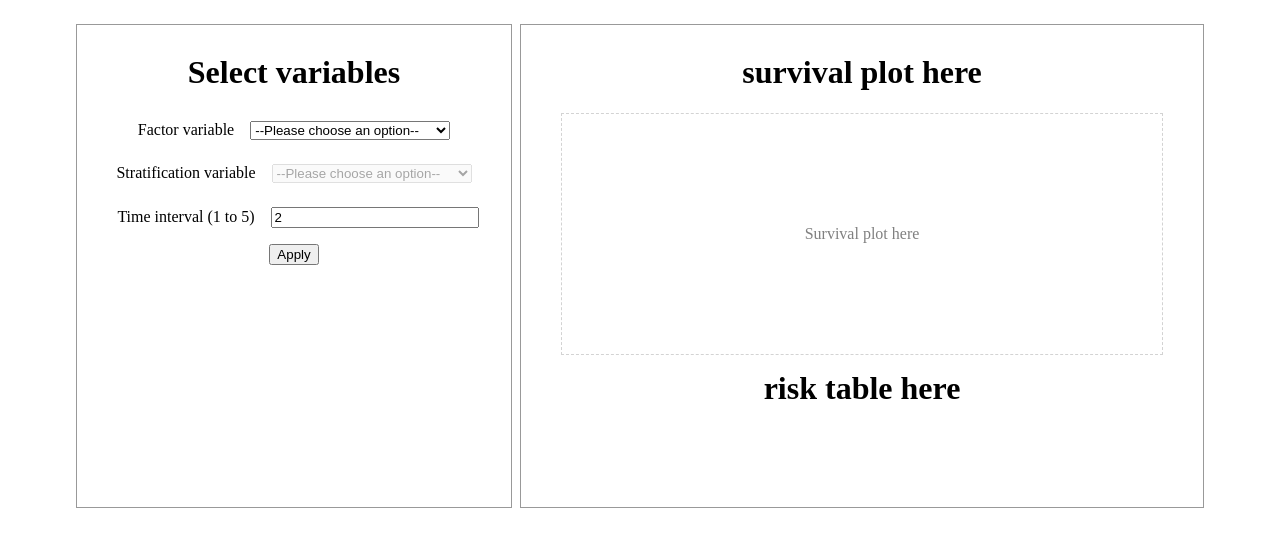
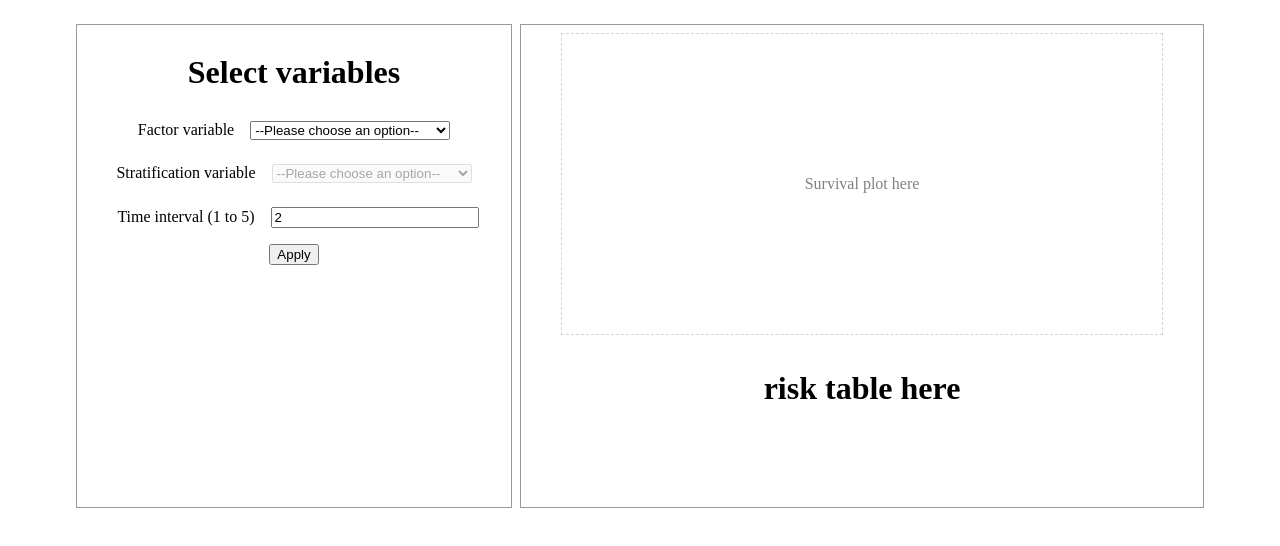
Before and after one commit to bobaekang/poc-survival-react-component, a React (Create React App) app: page / in a window 1280 px wide. Shown: the top 546 px of the page. Built offline with nearby package versions, Linux system fonts and the light colour scheme.

Commit message:
Remove heading in SurvivalPlot

```diff
--- a/src/SurvivalAnalysis/SurvivalPlot.jsx
+++ b/src/SurvivalAnalysis/SurvivalPlot.jsx
@@ -23,7 +23,7 @@ const styles = {
     display: 'flex',
     alignItems: 'center',
     justifyContent: 'center',
-    height: '80%',
+    height: '100%',
     width: '90%',
     margin: 'auto',
   },
@@ -74,7 +74,6 @@ const Plot = ({ data, timeInterval }) => (
 
 const SurvivalPlot = ({ data, timeInterval }) => (
   <div style={styles.container}>
-    <h1>survival plot here</h1>
     {Array.isArray(data) ? (
       data.length === 0 ? (
         <div style={styles.placeholder}>Survival plot here</div>
```
